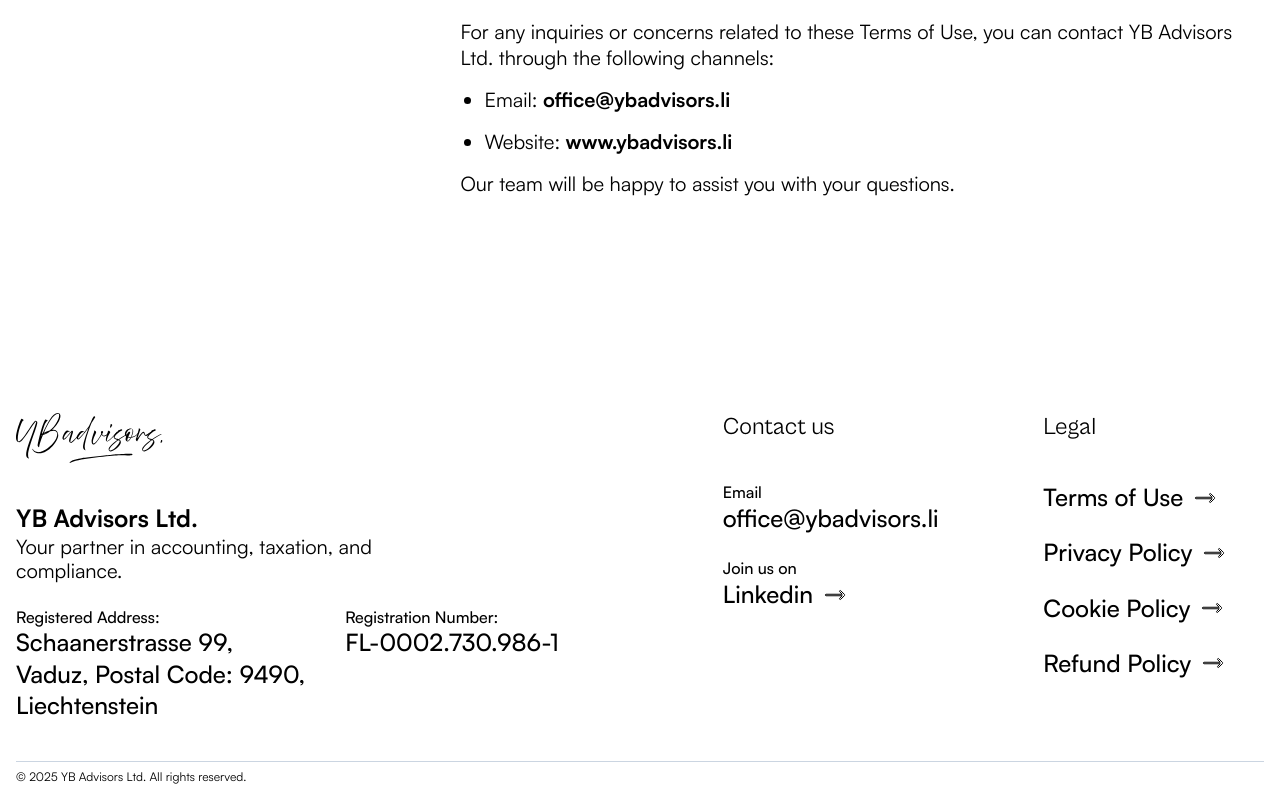
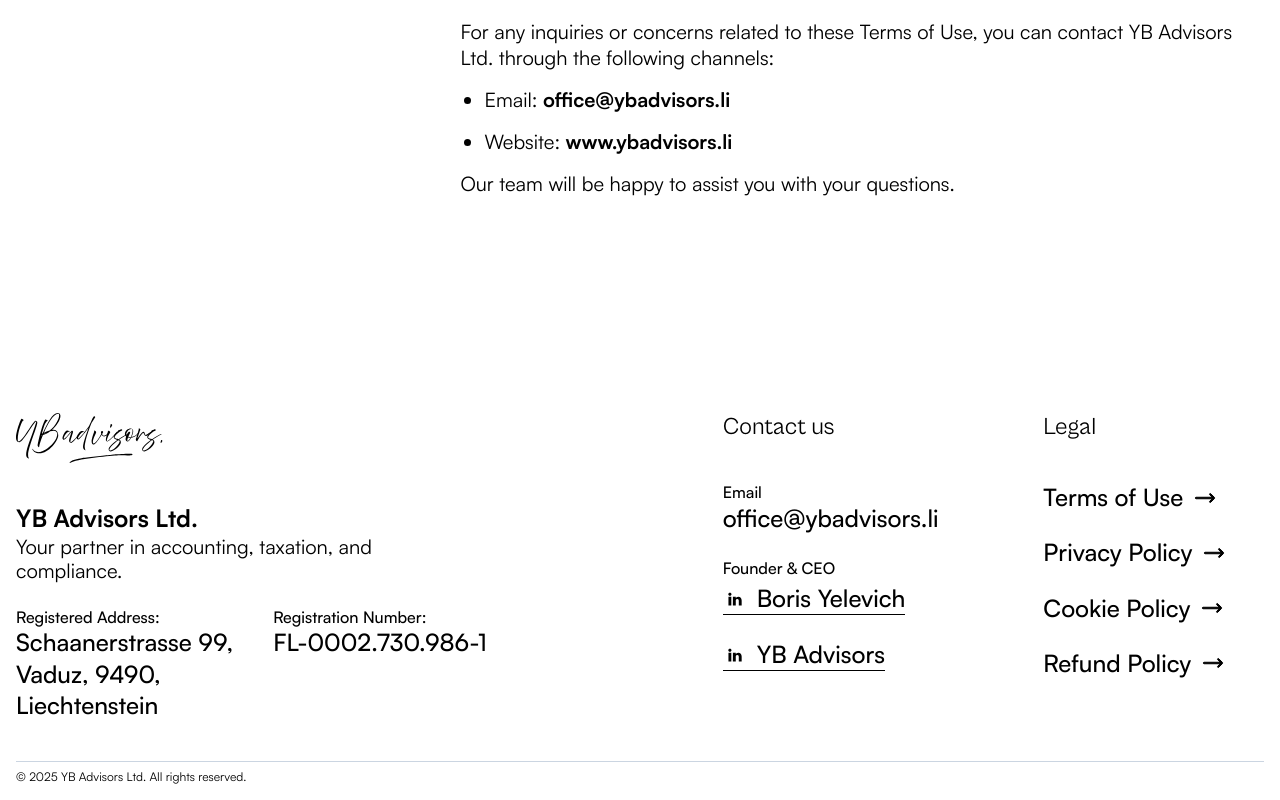
Before and after one commit to Hosting2Born2be/ybadvisors, a Next.js app: page /terms-of-use in a window 1280 px wide. Shown: the part 9094-9894 px from the top of the page. Built offline with nearby package versions, Linux system fonts and the light colour scheme.

Commit message:
added ide to gitignore, added footer address and links

```diff
--- a/src/app/components/Footer/Footer.jsx
+++ b/src/app/components/Footer/Footer.jsx
@@ -2,6 +2,7 @@
 import styles from "./Footer.module.scss";
 import Link from "next/link";
 import ButtonArrow from "@/icons/ButtonArrow";
+import LinkedinIcon from "@/icons/socials/LinkedinIcon";
 
 const Footer = () => {
   const currentYear = new Date().getFullYear();
@@ -25,7 +26,7 @@
                 <span>Registered Address:</span>
                 <h4>
                   Schaanerstrasse 99, <br />
-                  Vaduz, Postal Code: 9490, <br />
+                  Vaduz, 9490, <br />
                   Liechtenstein
                 </h4>
               </div>
@@ -43,11 +44,22 @@
                 office@ybadvisors.li
               </Link>
             </div>
-            <div>
-              <span>Join us on</span>
-              <Link href="#">
-                Linkedin <ButtonArrow />
-              </Link>
+            <div className={styles.founderSection}>
+              <span>Founder & CEO</span>
+              <div>
+                <Link href="https://search.app/LTaVD7unHtr2fKNb7" className={styles.link}>
+                  <div className={styles.socialContainer}>
+                    <LinkedinIcon />
+                  </div>
+                  Boris Yelevich
+                </Link>
+                <Link href="https://www.linkedin.com/company/yb-advisors/" className={styles.link}>
+                  <div className={styles.socialContainer}>
+                    <LinkedinIcon />
+                  </div>
+                  YB Advisors
+                </Link>
+              </div>
             </div>
           </div>
           <div className={styles.col3}>
--- a/src/app/components/Footer/Footer.module.scss
+++ b/src/app/components/Footer/Footer.module.scss
@@ -35,10 +35,32 @@
         @media (max-width: rem(992)) {
           width: 100%;
         }
+        .founderSection {
+          display: flex;
+          flex-direction: column;
+          gap: 4px;
+          div {
+            display: flex;
+            flex-direction: column;
+            gap: 24px;
+          }
+          .socialContainer {
+            display: flex;
+            width: 24px;
+            height: 24px;
+            padding: 5.673px 5.33px 5.515px 5.279px;
+            justify-content: center;
+            align-items: center;
+          }
+        }
         > div {
           display: flex;
           flex-direction: column;
           margin-bottom: rem(24);
+          .link {
+            border-bottom: 0.5px solid #000000;
+            width: max-content;
+          }
           span {
             color: #000000;
             font-size: rem(16);
@@ -56,11 +78,6 @@
             display: flex;
             align-items: center;
             gap: rem(10);
-            svg {
-              path {
-                stroke: #000;
-              }
-            }
           }
         }
       }
@@ -88,6 +105,7 @@
             svg {
               path {
                 stroke: #000;
+                fill: #000000;
               }
             }
           }
--- /dev/null
+++ b/src/icons/socials/LinkedinIcon.jsx
@@ -0,0 +1,11 @@
+const LinkedInIcon = () => {
+  return (
+    <div>
+      <svg xmlns="http://www.w3.org/2000/svg" width="14" height="14" viewBox="0 0 14 14" fill="none">
+        <path d="M3.31912 13.4844V4.8403H0.448501V13.4844H3.31942H3.31912ZM1.88441 3.66029C2.88525 3.66029 3.50833 2.99652 3.50833 2.167C3.4896 1.31858 2.88525 0.67334 1.90344 0.67334C0.920968 0.67334 0.279297 1.31858 0.279297 2.16693C0.279297 2.99645 0.902159 3.66022 1.8656 3.66022H1.88419L1.88441 3.66029ZM4.90805 13.4844H7.77845V8.65767C7.77845 8.39966 7.79718 8.14098 7.87302 7.9567C8.08044 7.44031 8.55276 6.90577 9.34595 6.90577C10.3844 6.90577 10.8001 7.69839 10.8001 8.86055V13.4844H13.6704V8.52814C13.6704 5.87315 12.2544 4.63764 10.3658 4.63764C8.81743 4.63764 8.13739 5.50384 7.75956 6.0938H7.77867V4.8406H4.9082C4.94567 5.65152 4.90798 13.4847 4.90798 13.4847L4.90805 13.4844Z" fill="black"/>
+      </svg>
+    </div>
+  );
+};
+
+export default LinkedInIcon;
```
Also changed, not shown: 1 other file (tests, documents, lock files or other folders).
